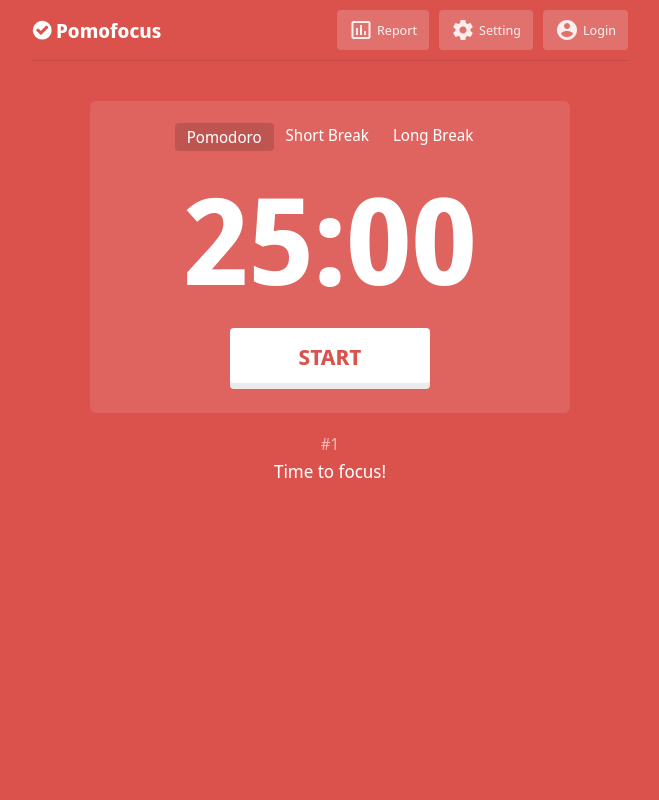
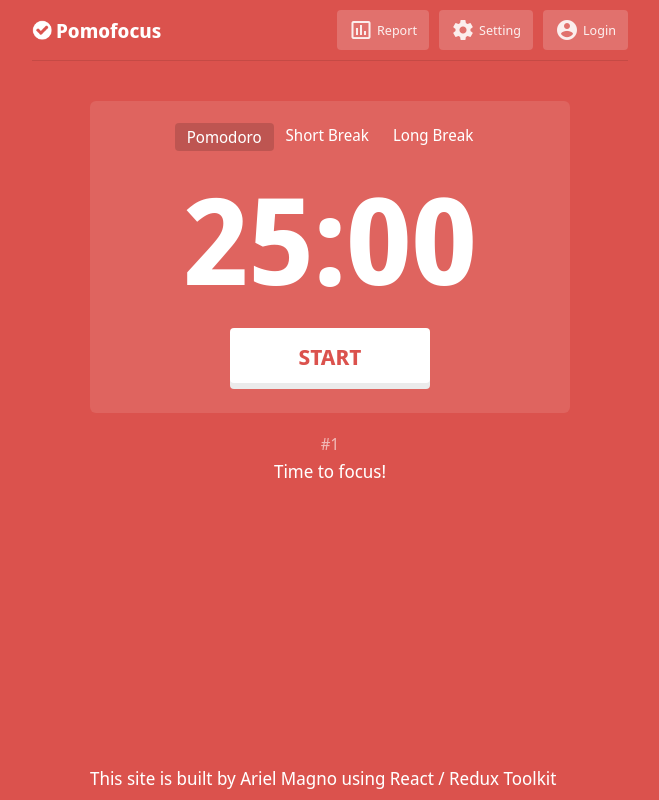
Before and after one commit to arielnmagno/pomodoro, a React (Create React App) app: page /#/ in a window 1280 px wide. Shown: the whole page, without its empty margins (310-969 px from the left). Built offline with nearby package versions, Linux system fonts and the light colour scheme.

Commit message:
Update author

```diff
--- a/src/components/Timer.js
+++ b/src/components/Timer.js
@@ -15,6 +15,7 @@ import {
   STOP,
   TIME_FOR_A_BREAK,
   TIME_TO_FOCUS,
+  AUTHOR,
 } from "../constants";
 import { updateFavicon, updateTitle, formatTime } from "../helpers";
 import useCountdown from "../useCountdown";
@@ -225,6 +226,9 @@ export default function Timer() {
         <div className={classes.counter}>#{round}</div>
         <footer className={classes.footer}>
           {mode === POMODORO ? TIME_TO_FOCUS : TIME_FOR_A_BREAK}
+          <div className={classes.copyright}>
+            <p>{AUTHOR}</p>
+          </div>
         </footer>
       </div>
     </div>
--- a/src/components/Timer.module.css
+++ b/src/components/Timer.module.css
@@ -116,6 +116,12 @@
   font-weight: 400;
 }
 
+.copyright {
+  position: absolute;
+  bottom: 10px;
+  text-align: center;
+}
+
 .time {
   font-size: 6.25rem;
   line-height: 8.6875rem;
--- a/src/constants.js
+++ b/src/constants.js
@@ -8,6 +8,7 @@ const STOP = "Stop";
 const START = "Start";
 const CONFIRM =
   "Are you sure you want to finish the round early? (The remaining time will not be counted in the report.)";
+const AUTHOR = "This site is built by Ariel Magno using React / Redux Toolkit"
 
 const BELL_SOUND = "sounds/alarm-bell.mp3";
 const DIGITAL_SOUND = "sounds/alarm-digital.mp3";
@@ -30,4 +31,5 @@ export {
   SLOW_TICKING,
   FAST_TICKING,
   NO_SOUND,
+  AUTHOR
 };
```
